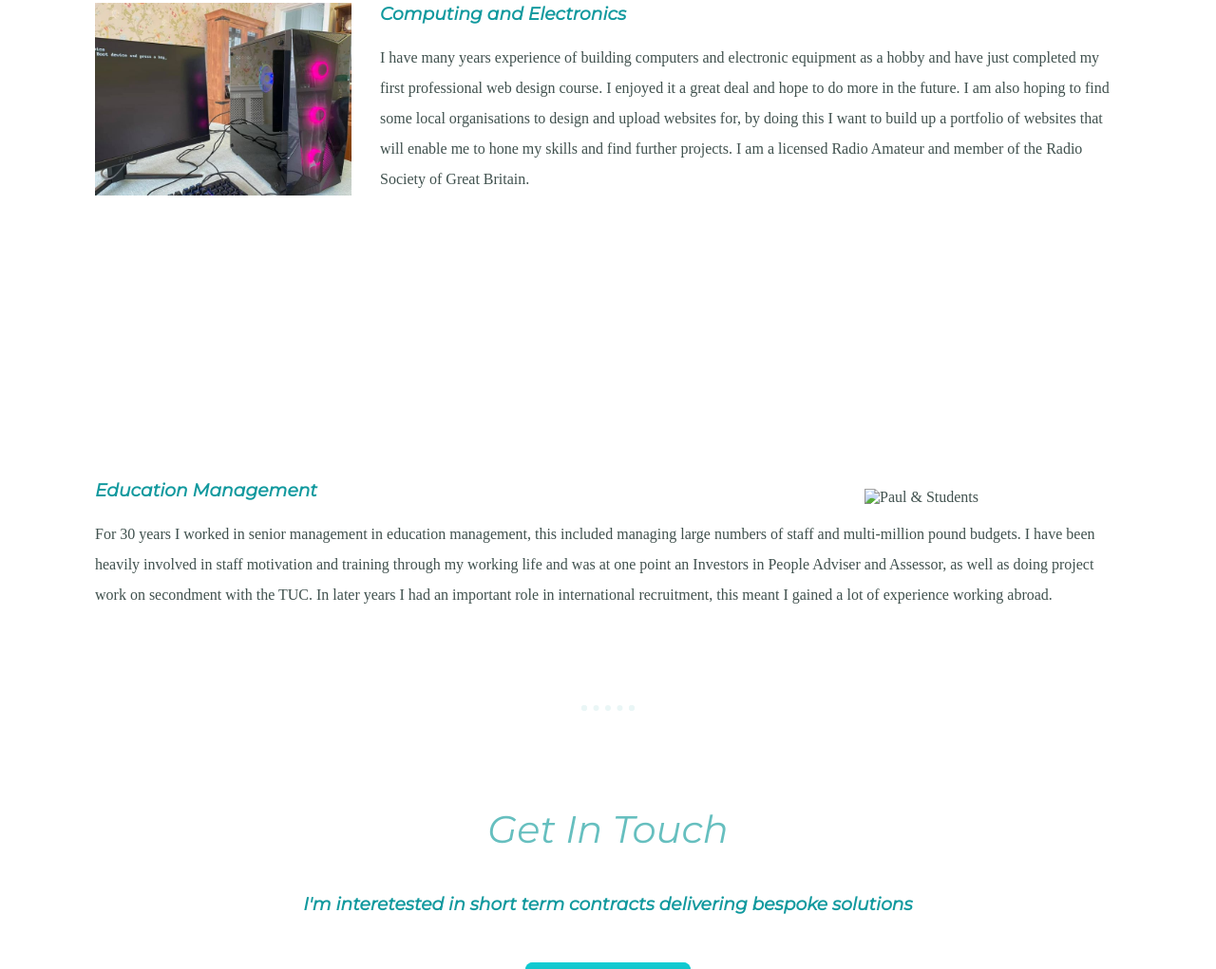
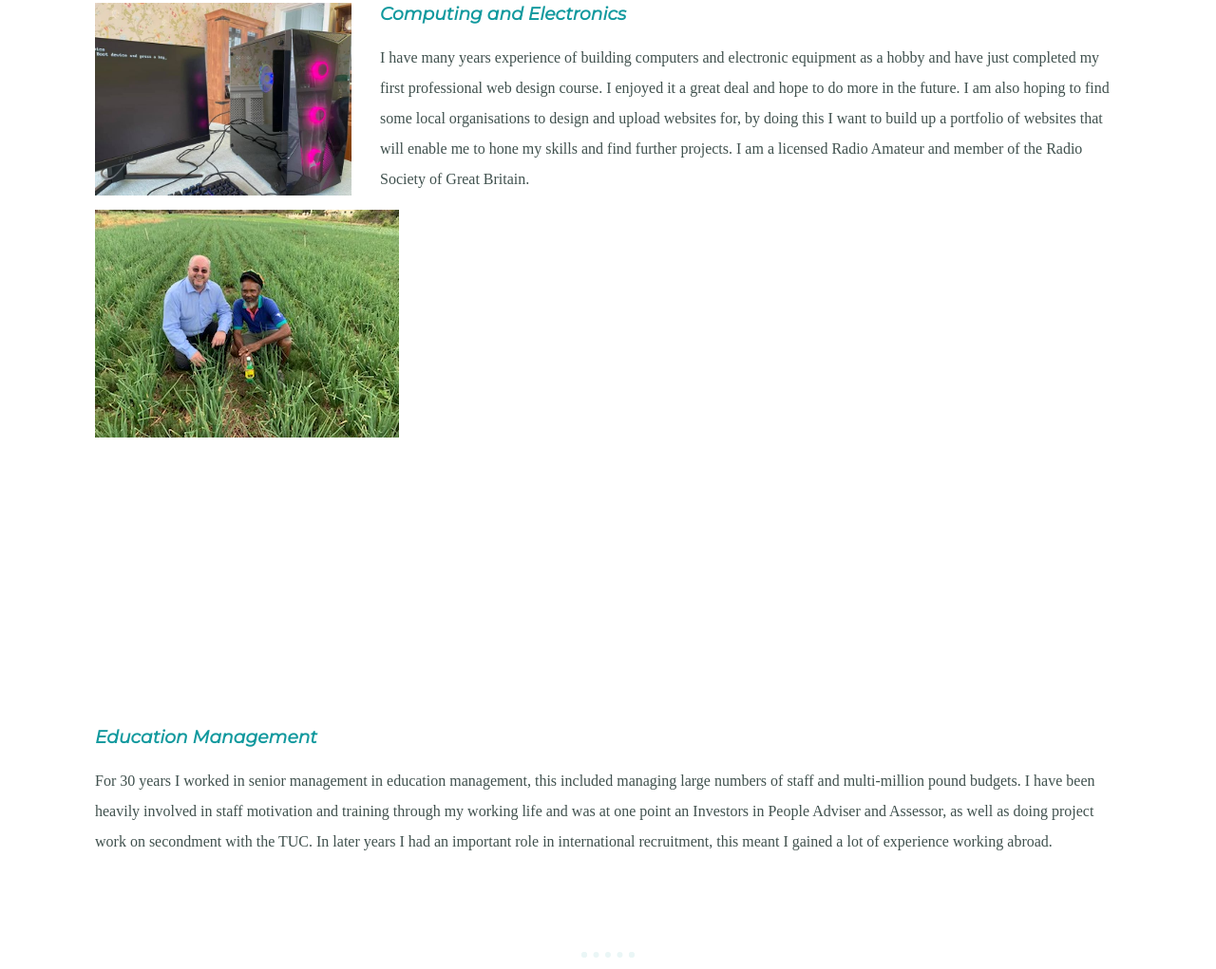
Before and after one commit to Pauluk99/paul4, a plain HTML site: page index.html in a window 1280 px wide. Shown: the part 1908-2929 px from the top of the page at 95% size. Drawn offline with Linux system fonts and the light colour scheme.

Commit message:
Update index.html

```diff
--- a/index.html
+++ b/index.html
@@ -42,7 +42,7 @@
         <p></p>
     </div>
     <div class="skill-row">
-        <img class="paulchin" src="images/paulchin.jpg" alt="Paul & Students">
+        <img class="pauljam" src="images/pauljam.jpg" alt="Paul & Students">
         <p class="gap"></p>
         <h3>Education Management</h3>
         <p class="hobby">For 30 years I worked in senior management in education management, this included managing large numbers of staff and multi-million pound budgets. I have been heavily involved in staff motivation and training through my working life and was at one point an Investors in People Adviser and Assessor, as well as doing project work on secondment with the TUC.
```
